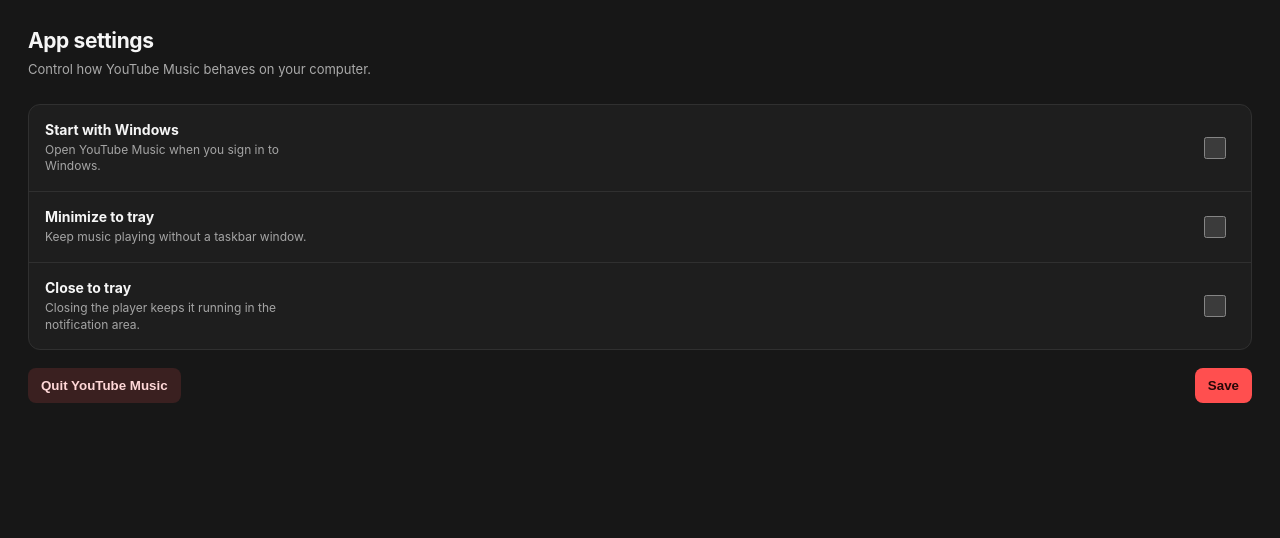
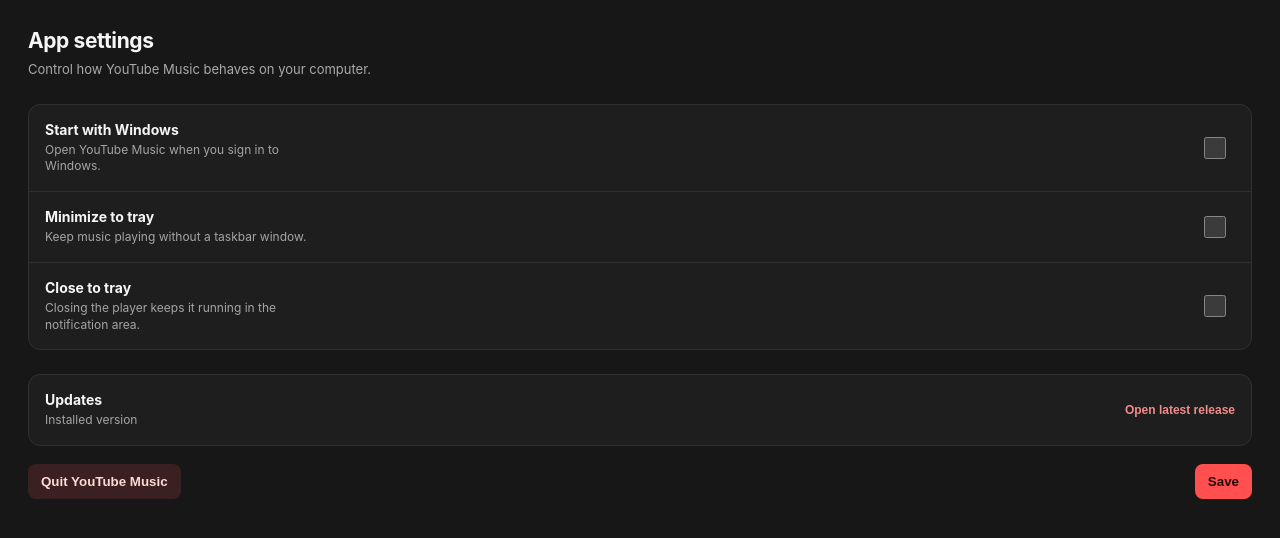
Before and after one commit to lilcham1/youtube-music-desktop, an Electron app: page electron/settings.html in a window 1280 px wide. Drawn offline with Linux system fonts and the light colour scheme; no server answers.

Commit message:
Add in-app update access in v0.1.13

```diff
--- a/electron/settings.html
+++ b/electron/settings.html
@@ -38,6 +38,9 @@
         <div class="row"><div><strong>Minimize to tray</strong><span class="hint">Keep music playing without a taskbar window.</span></div><input id="minimize-to-tray" type="checkbox" aria-label="Minimize to tray" /></div>
         <div class="row"><div><strong>Close to tray</strong><span class="hint">Closing the player keeps it running in the notification area.</span></div><input id="close-to-tray" type="checkbox" aria-label="Close to tray" /></div>
       </section>
+      <section>
+        <div class="row"><div><strong>Updates</strong><span id="version" class="hint">Installed version</span></div><button id="check-updates" class="secondary">Open latest release</button></div>
+      </section>
       <footer><button id="quit" class="danger">Quit YouTube Music</button><span id="general-status"></span><button id="save-general" class="primary">Save</button></footer>
     </main>
     <main id="discord" class="hidden">
@@ -63,6 +66,7 @@
         document.querySelector('#close-to-tray').checked = Boolean(settings.closeToTray);
         document.querySelector('#discord-enabled').checked = Boolean(settings.discordEnabled);
         document.querySelector('#app-id').value = settings.discordAppId || '';
+        document.querySelector('#version').textContent = 'Installed version ' + (settings.version || 'unknown') + '. Opens GitHub to download the newest installer.';
       });
 
       document.querySelector('#save-general').addEventListener('click', async () => {
@@ -74,6 +78,7 @@
         status.textContent = 'Saved';
       });
       document.querySelector('#quit').addEventListener('click', api.quit);
+      document.querySelector('#check-updates').addEventListener('click', api.openLatestRelease);
       document.querySelector('#portal').addEventListener('click', api.openDiscordPortal);
       document.querySelector('#save-discord').addEventListener('click', async () => {
         const enabled = document.querySelector('#discord-enabled').checked;
```
